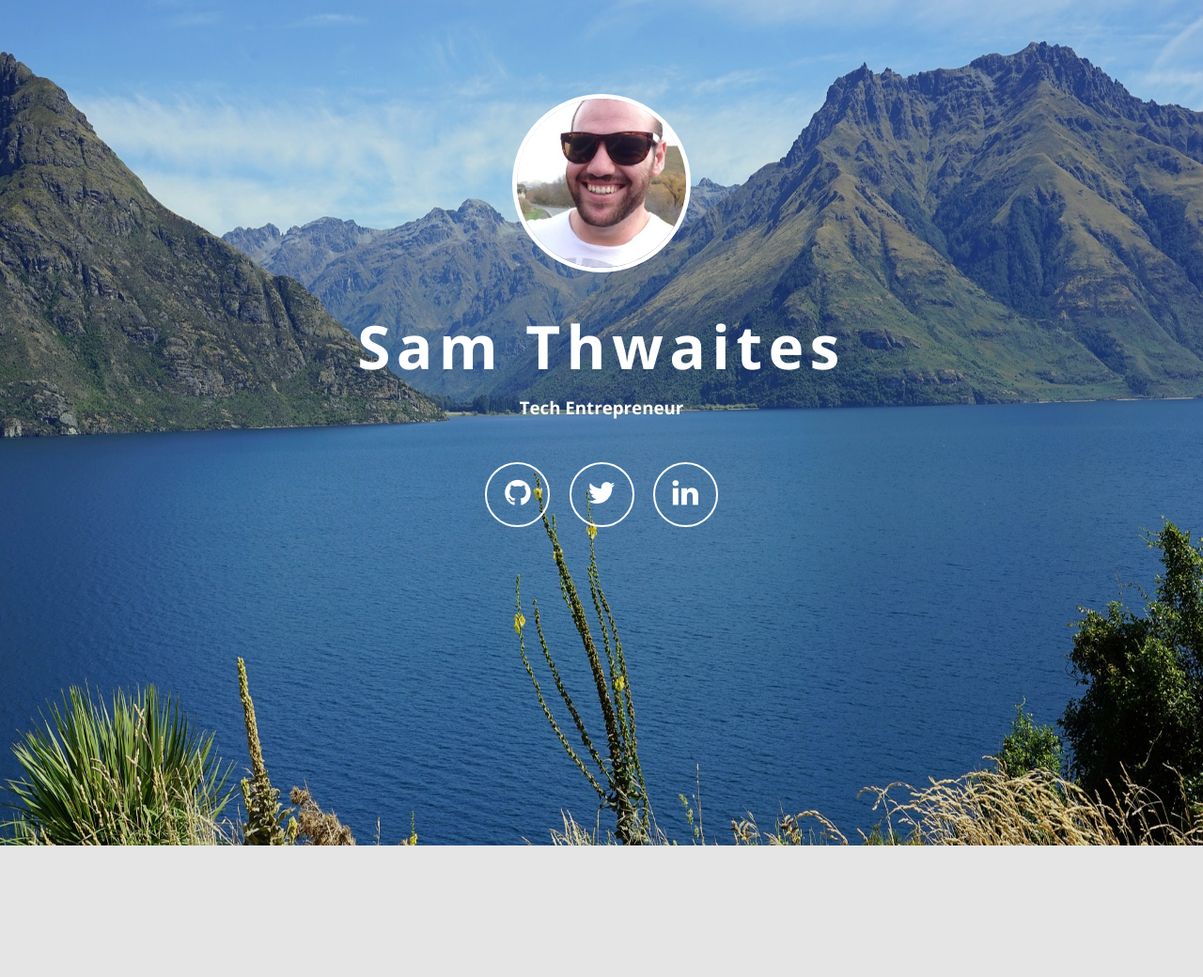
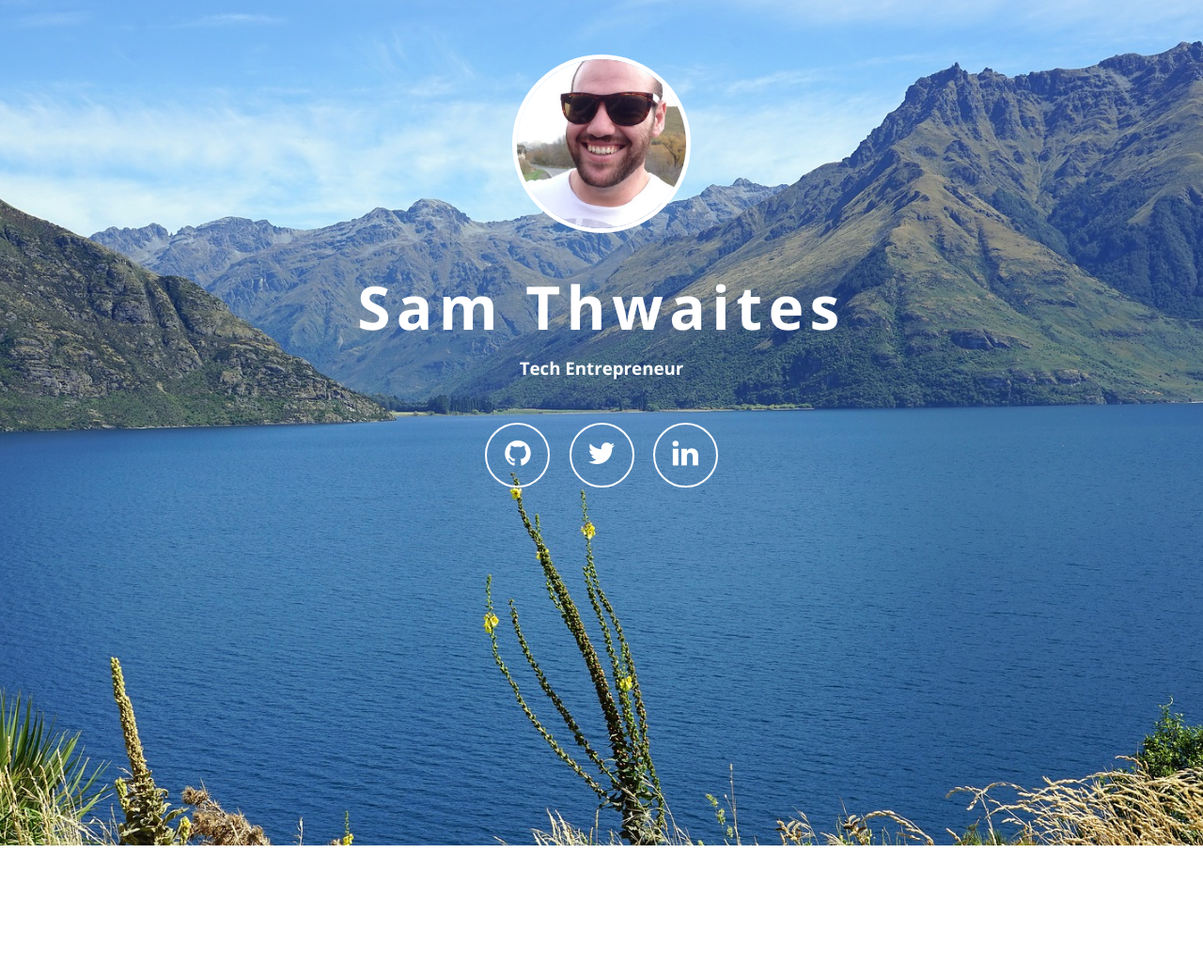
Before and after one commit to Thwaitesy/Thwaitesy.github.io, a Jekyll site: the page built from index.html, in a window 1280 px wide. Shown: the whole page at 94% size. Built offline with Jekyll 4.4.1, drawn with Linux system fonts in a browser that asks for light colours; nearby versions of some CDN libraries; after the commit the page ends 900 px from its top, so only the background shows below that.

Commit message:
Updated css

```diff
--- a/css/site.css
+++ b/css/site.css
@@ -1,28 +1,22 @@
+html {
+  background: url(/img/1.jpg) no-repeat center center fixed;
+  -webkit-background-size: cover;
+  -moz-background-size: cover;
+  -o-background-size: cover;
+  background-size: cover;
+}
+
 body {
     font-family: 'Open Sans',Helvetica,Arial,sans-serif;
-    position: absolute;
-    top: 0;
-    bottom: 0;
-    right: 0;
-    left: 0;
-    margin: 0;
 }
-#fullscreen {
-    z-index: -999;
-    min-height: 100%;
-    min-width: 1024px;
-    width: 100%;
-    height: auto;
-    position: fixed;
-    top: 0;
-    left: 0;
-}
+
 #avatar {
     height: 180px;
     border-radius: 100%;
     border: 5px solid white;
     margin-bottom: 40px;
 }
+
 h1 {
     color: white;
     font-weight: bold;
@@ -31,18 +25,19 @@ h1 {
     font-family: 'Open Sans';
     margin: -10px 0;
 }
+
 h3 {
     color: white;
     padding-bottom: 20px;
     font-weight: thin;
 }
+
 .content {
-    padding-top: 100px;
+    padding-top: 50px;
     padding-bottom: 40px;
-    background-color: rgba(0, 0, 0, 0.1);
     text-align: center;
-    min-height: 100%;
 }
+
 ul {
     list-style: none;
     padding: 0;
@@ -76,7 +71,6 @@ a {
 }
 
 @media (max-width: 450px) {
-
     h1 {
         font-size: 2em;
     }
--- a/index.html
+++ b/index.html
@@ -16,7 +16,6 @@ permalink: /
     </head>
     <body>
         <div class="content">
-            <img src="{{ site.background_img_path }}" id="fullscreen">
             <img src="{{ site.avatar_img_path }}" id="avatar">
 
             <h1>{{ site.name }}</h1>
```
